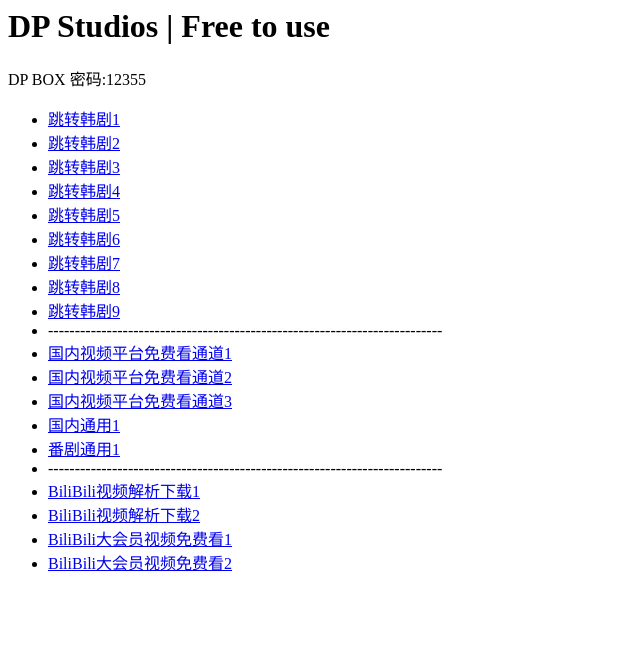
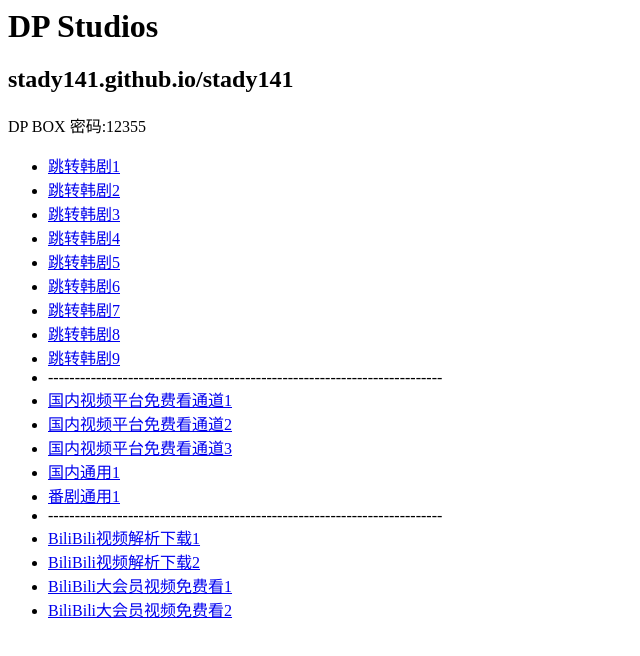
Before and after one commit to stady141/dp, a plain HTML site: page index.html in a window 1280 px wide. Shown: the whole page, without its empty margins (0-640 px from the left). Drawn offline with Linux system fonts and the light colour scheme.

Commit message:
Update index.html
12312312

```diff
--- a/index.html
+++ b/index.html
@@ -1,4 +1,6 @@
-<h1>DP Studios | Free to use</h1>
+<title>DP Studios | Free to use</title>
+<h1>DP Studios</h1>
+<h2>stady141.github.io/stady141</h2>
 <p>DP BOX 密码:12355</p>
 <ul>
   <li> <a href="https://www.hanjukankan.com/">跳转韩剧1</a> </li>
```
